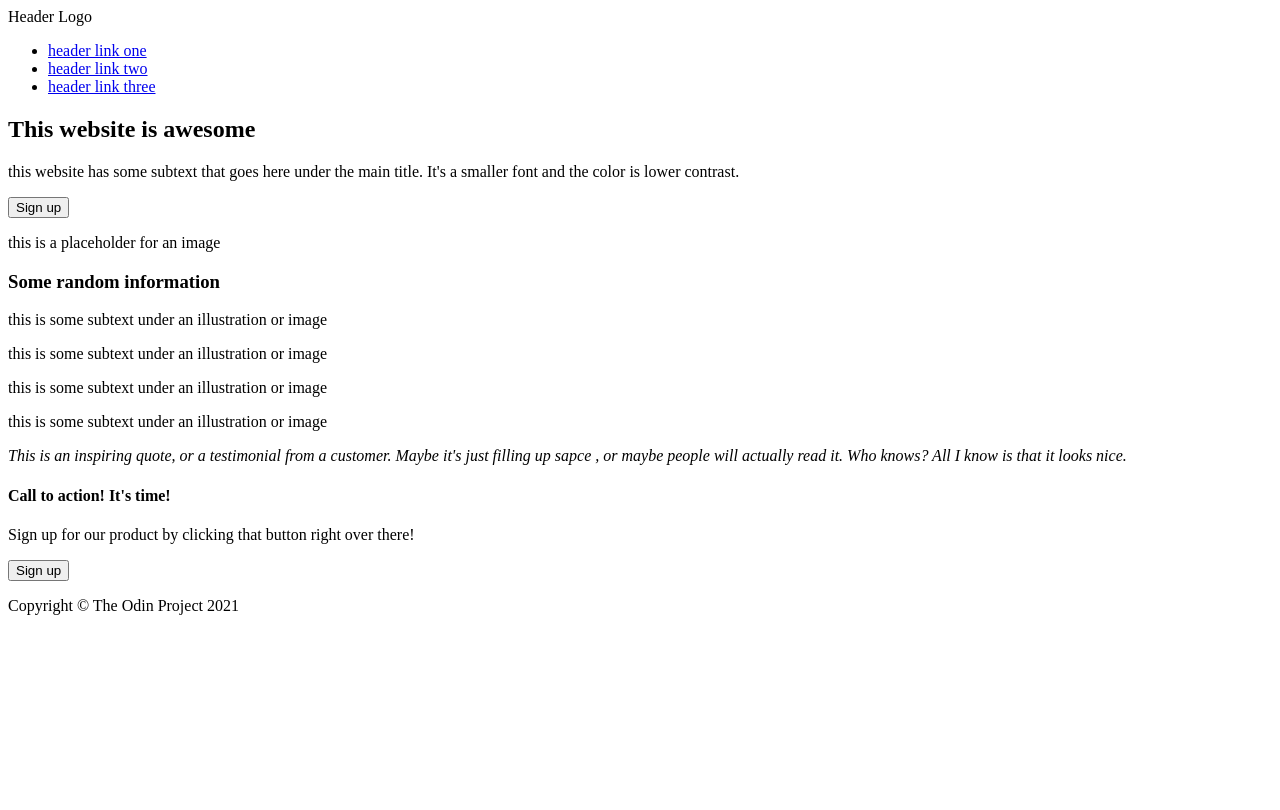
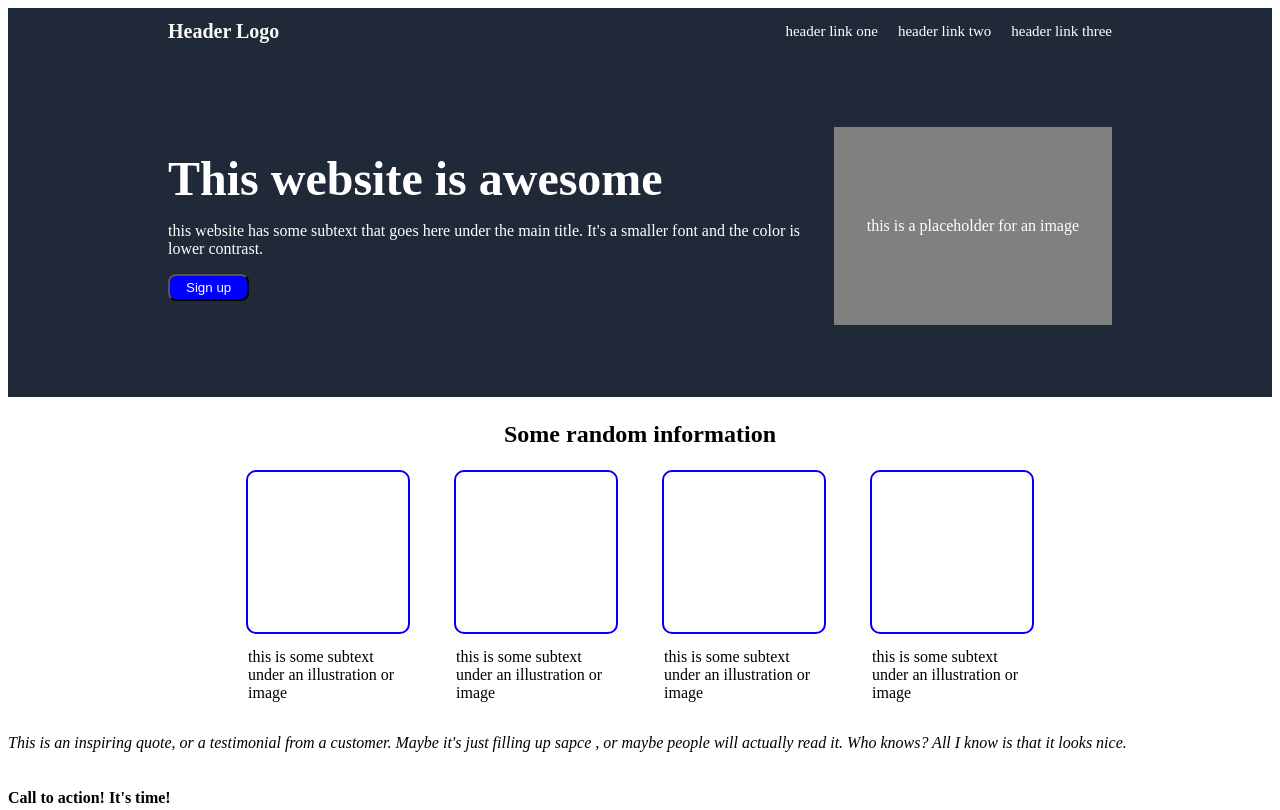
Before and after one commit to drdevastating/first_webpage, a plain HTML site: page index.html in a window 1280 px wide. Shown: the top 810 px of the page. Drawn offline with Linux system fonts and the light colour scheme.

Commit message:
2nd and 3rd last left

```diff
--- a/index.html
+++ b/index.html
@@ -3,6 +3,7 @@
 <head>
     <meta charset="UTF-8">
     <meta name="viewport" content="width=device-width, initial-scale=1.0">
+    <link rel="stylesheet" href="style.css">
     <title>First Webpage</title>
 </head>
 <body>
@@ -18,28 +19,30 @@
     </div>
     <div class="middle">
         <div class="first">
-            <div>
-                <h2>This website is awesome</h2>
+            <div class="left">
+                <div class="highlighted">This website is awesome</div>
                 <p>this website has some subtext that goes here under the main title. It's a smaller font and the color is lower contrast.</p>
                 <button class="signup-1">Sign up</button>
             </div>
-            <div>
-                <p>this is a placeholder for an image</p>
-            </div>
+            <div class="right">this is a placeholder for an image</div>
         </div>
         <div class="second">
             <h3>Some random information</h3>
             <div class="boxes">
                 <div class="box">
+                    <div class="empty"></div>
                     <p>this is some subtext under an illustration or image</p>
                 </div>
                 <div class="box">
+                    <div class="empty"></div>
                     <p>this is some subtext under an illustration or image</p>
                 </div>
                 <div class="box">
+                    <div class="empty"></div>
                     <p>this is some subtext under an illustration or image</p>
                 </div>
                 <div class="box">
+                    <div class="empty"></div>
                     <p>this is some subtext under an illustration or image</p>
                 </div>
             </div>
--- /dev/null
+++ b/style.css
@@ -0,0 +1,100 @@
+body {
+    display: flex;
+    flex-direction: column;
+}
+.header,.footer{
+    background-color: #1f2937;
+    color: white;
+}
+.header{
+    display: flex;
+    align-items: center;
+    justify-content: space-between;
+}
+ul{
+    display: flex;
+    gap: 20px;
+    list-style-type: none;
+}
+a{
+    text-decoration: none;
+    color: white;
+}
+.header-logo{
+    color: #F9FAF8;
+    font-size:20px;
+    font-weight: bold;
+    margin-left: 10pc;
+
+}
+.header-links{
+    color: #E5E7EB;
+    font-size: 15px;
+    margin-right: 10pc;
+}
+.middle{
+    display: flex;
+    flex-direction: column;
+}
+.first{
+    display: flex;
+    background-color: #1f2937;
+    justify-content: space-between;
+}
+.left{
+    color: white;
+    text-align: left;
+    margin-left: 10pc;
+    margin-top: 72px;
+    margin-bottom: 72px;
+    padding-top: 24px;
+    padding-bottom: 24px;
+}
+.highlighted{
+    font-size: 48px;
+    font-weight: bolder;
+}
+.right{
+    background-color: gray;
+    color: white;
+    display: flex;
+    align-items: center;
+    justify-content: center;
+    text-align: center;
+    padding: 24px;
+    width: 20%;
+    margin-right: 10pc;
+    margin-top: 72px;
+    margin-bottom: 72px;
+}
+.signup-1{
+    background-color: blue;
+    color: white;
+    padding: 4px 16px;
+    border-radius: 8px;
+}
+.second h3{
+    text-align: center;
+    font-size:24px ;
+    font-weight: 900;
+}
+.boxes{
+    display: flex;
+    justify-content: center;
+    gap: 48px;
+}
+.empty{
+    outline: 2px solid blue;
+    border-radius: 8px;
+    width: 10pc;
+    height: 10pc;
+    text-align: center;
+}
+.box p{
+    width: 10pc;
+}
+.footer{
+    text-align: center;
+    font-size: small;
+    padding: 20px;
+}
```
